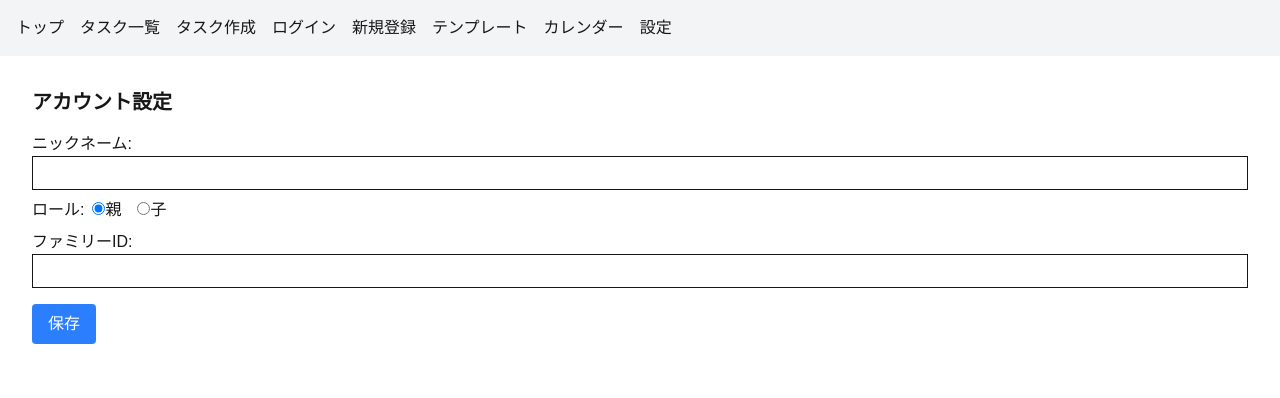
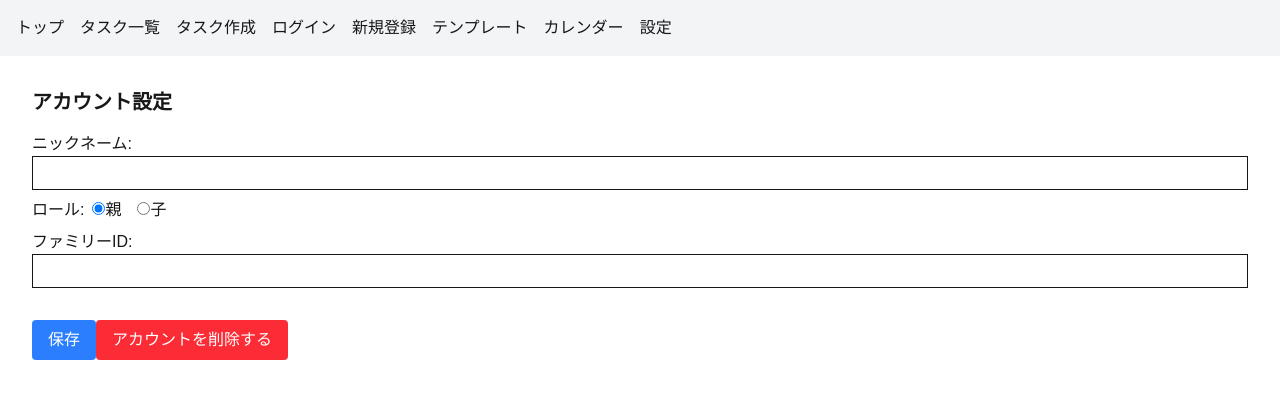
Before and after one commit to khosokawa0716/dekita-calendar, a Next.js app: page /setting in a window 1280 px wide. Shown: the top 398 px of the page. Built offline with nearby package versions, Linux system fonts and the light colour scheme; no server answers.

Commit message:
feat: ユーザー削除機能

```diff
--- a/src/app/setting/page.tsx
+++ b/src/app/setting/page.tsx
@@ -1,15 +1,20 @@
 'use client'
 
 import { useUserInfo } from '@/hooks/useUserInfo'
-import { db } from '@/lib/firebase'
-import { doc, updateDoc } from 'firebase/firestore'
-import { useState, useEffect, use } from 'react'
+import { auth, db } from '@/lib/firebase'
+import { doc, updateDoc, deleteDoc } from 'firebase/firestore'
+import {
+  EmailAuthProvider,
+  reauthenticateWithCredential,
+  deleteUser,
+} from 'firebase/auth'
+import { useState, useEffect } from 'react'
 
 export default function SettingsPage() {
   const { userInfo } = useUserInfo()
   console.log('userInfo:', userInfo)
   console.log('userInfo?.role:', userInfo?.role)
-  const [name, setName] = useState(userInfo?.displayName ?? '')
+  const [displayName, setDisplayName] = useState(userInfo?.displayName ?? '')
   const [role, setRole] = useState<'parent' | 'child'>(
     userInfo?.role ?? 'parent'
   )
@@ -18,18 +23,50 @@ export default function SettingsPage() {
   const handleSubmit = async () => {
     if (!userInfo) return
     const userRef = doc(db, 'users', userInfo.id)
-    await updateDoc(userRef, { name, role, familyId })
+    await updateDoc(userRef, { displayName, role, familyId })
     alert('設定を保存しました')
     // router.refresh() など必要に応じて
   }
 
   useEffect(() => {
     if (userInfo) {
-      setName(userInfo.displayName)
+      setDisplayName(userInfo.displayName)
       setRole(userInfo.role)
       setFamilyId(userInfo.familyId)
     }
   }, [userInfo])
+
+  const handleDeleteAccount = async () => {
+    if (!userInfo || !auth.currentUser) return
+
+    const confirmed = window.confirm('本当にアカウントを削除しますか？')
+    if (!confirmed) return
+
+    const email = auth.currentUser.email
+    if (!email) return alert('ログイン情報が不足しています')
+
+    const password = window.prompt('確認のため、パスワードを再入力してください')
+    if (!password) return
+
+    try {
+      const credential = EmailAuthProvider.credential(email, password)
+
+      // 再認証
+      await reauthenticateWithCredential(auth.currentUser, credential)
+
+      // Firestoreのデータ削除
+      await deleteDoc(doc(db, 'users', userInfo.id))
+
+      // Firebase Authから削除
+      await deleteUser(auth.currentUser)
+
+      alert('アカウントを削除しました')
+      location.href = '/login'
+    } catch (error) {
+      console.error('アカウント削除エラー:', error)
+      alert('削除に失敗しました')
+    }
+  }
 
   return (
     <main className="p-4">
@@ -39,8 +76,8 @@ export default function SettingsPage() {
         ニックネーム:
         <input
           type="text"
-          value={name}
-          onChange={(e) => setName(e.target.value)}
+          value={displayName}
+          onChange={(e) => setDisplayName(e.target.value)}
           className="border px-2 py-1 w-full"
         />
       </label>
@@ -83,6 +120,13 @@ export default function SettingsPage() {
       >
         保存
       </button>
+
+      <button
+        onClick={handleDeleteAccount}
+        className="mt-4 bg-red-500 text-white px-4 py-2 rounded hover:bg-red-600"
+      >
+        アカウントを削除する
+      </button>
     </main>
   )
 }
```
Also changed, not shown: src/app/layout.tsx (indentation only), 1 other file (tests, documents, lock files or other folders).
